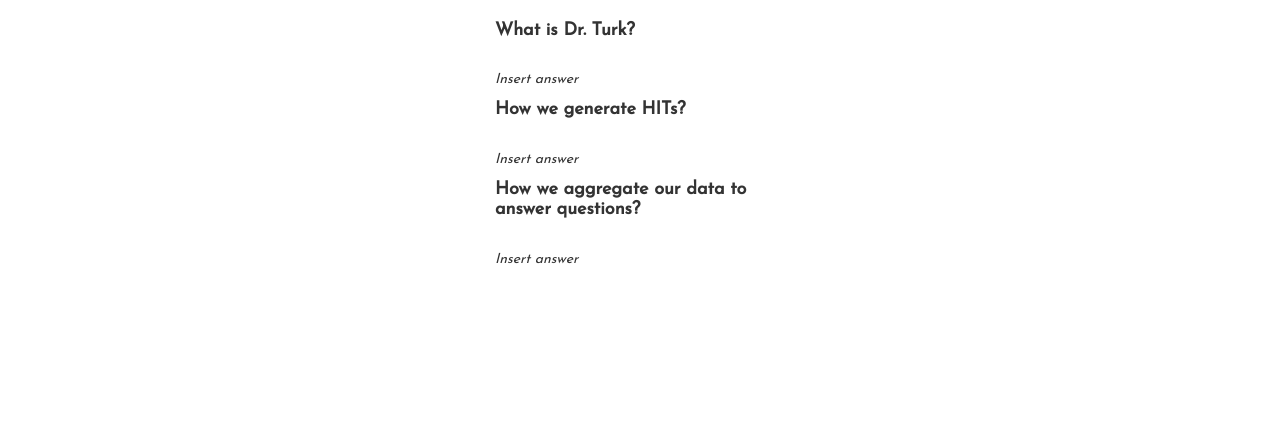
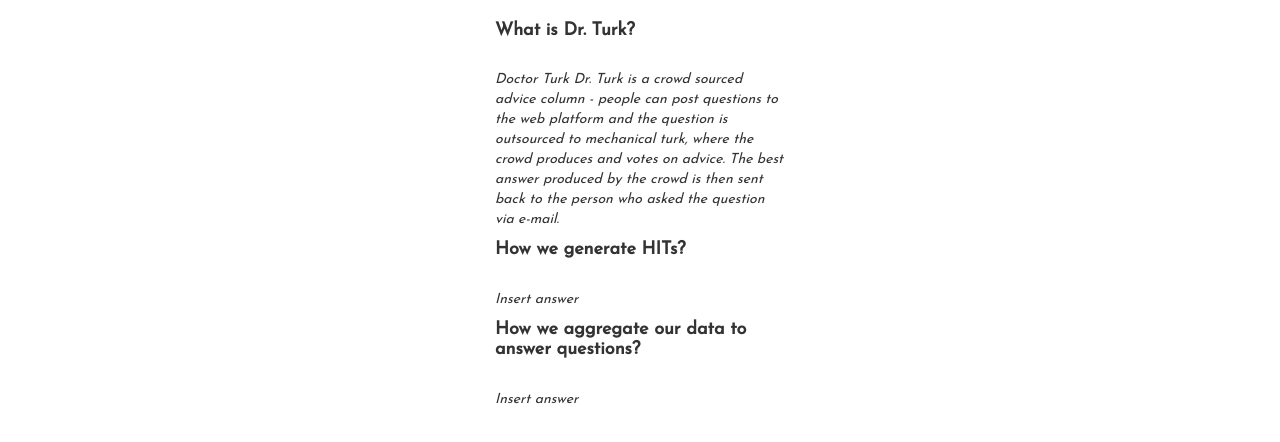
Before and after one commit to hcutler/nets213-finalproj, a plain HTML site: page dr_turk_site/about.html in a window 1280 px wide. Shown: the part 190-632 px from the top of the page. Drawn offline with nearby package versions, Linux system fonts and the light colour scheme.

Commit message:
added description

```diff
--- a/dr_turk_site/about.html
+++ b/dr_turk_site/about.html
@@ -93,7 +93,11 @@
   <div class="signup-box">
     <h4><b>What is Dr. Turk?</b></h4>
     <br>
-    <i>Insert answer</i>
+    <i>Doctor Turk	Dr. Turk is a crowd sourced advice column - people can post questions to
+			the web platform and the question is outsourced to mechanical turk, where the crowd produces
+			and votes on advice. The best answer produced by the crowd is then sent back to the person who
+			asked the question via e-mail.
+</i>
     <br>
     <h4><b>How we generate HITs?</b></h4>
     <br>
```
